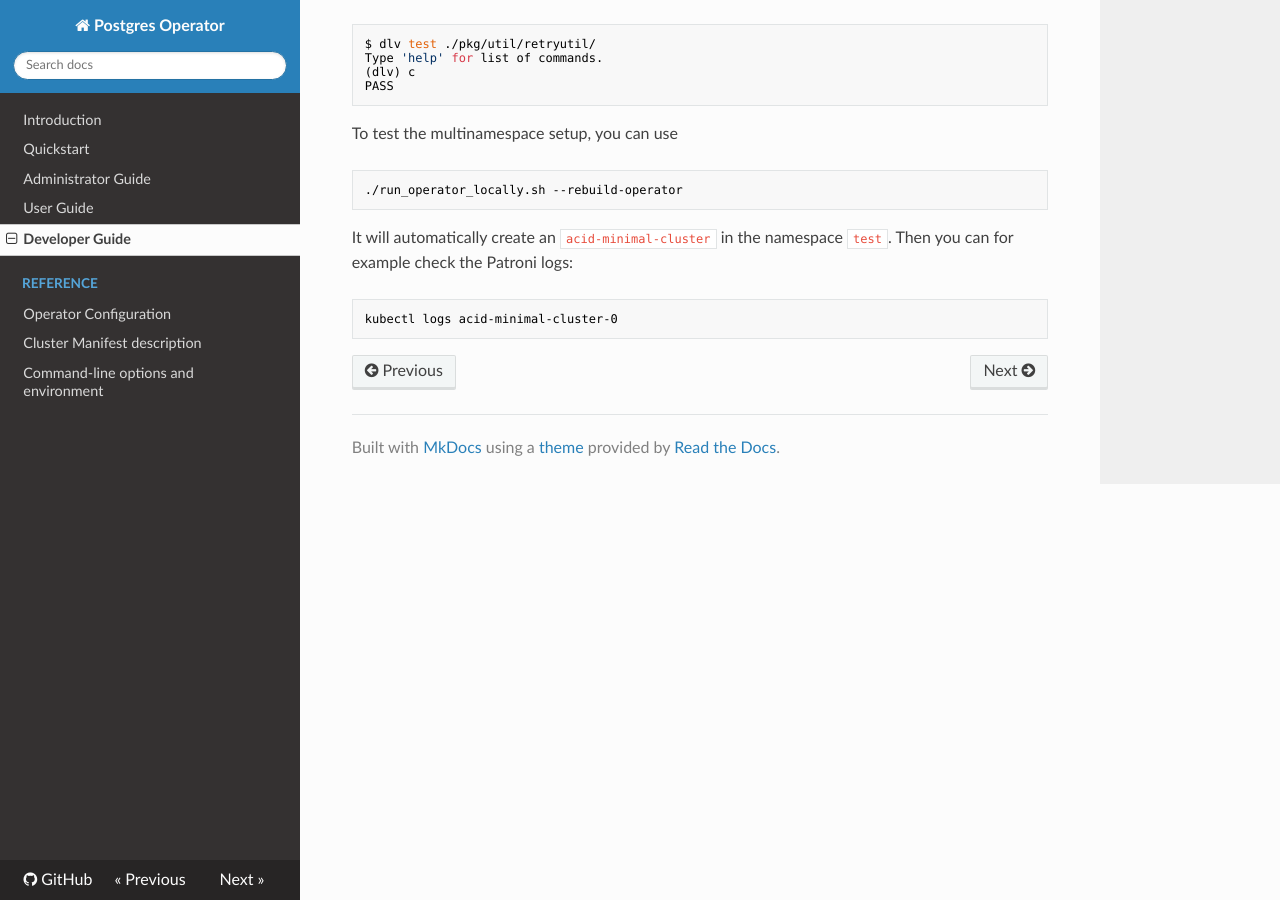
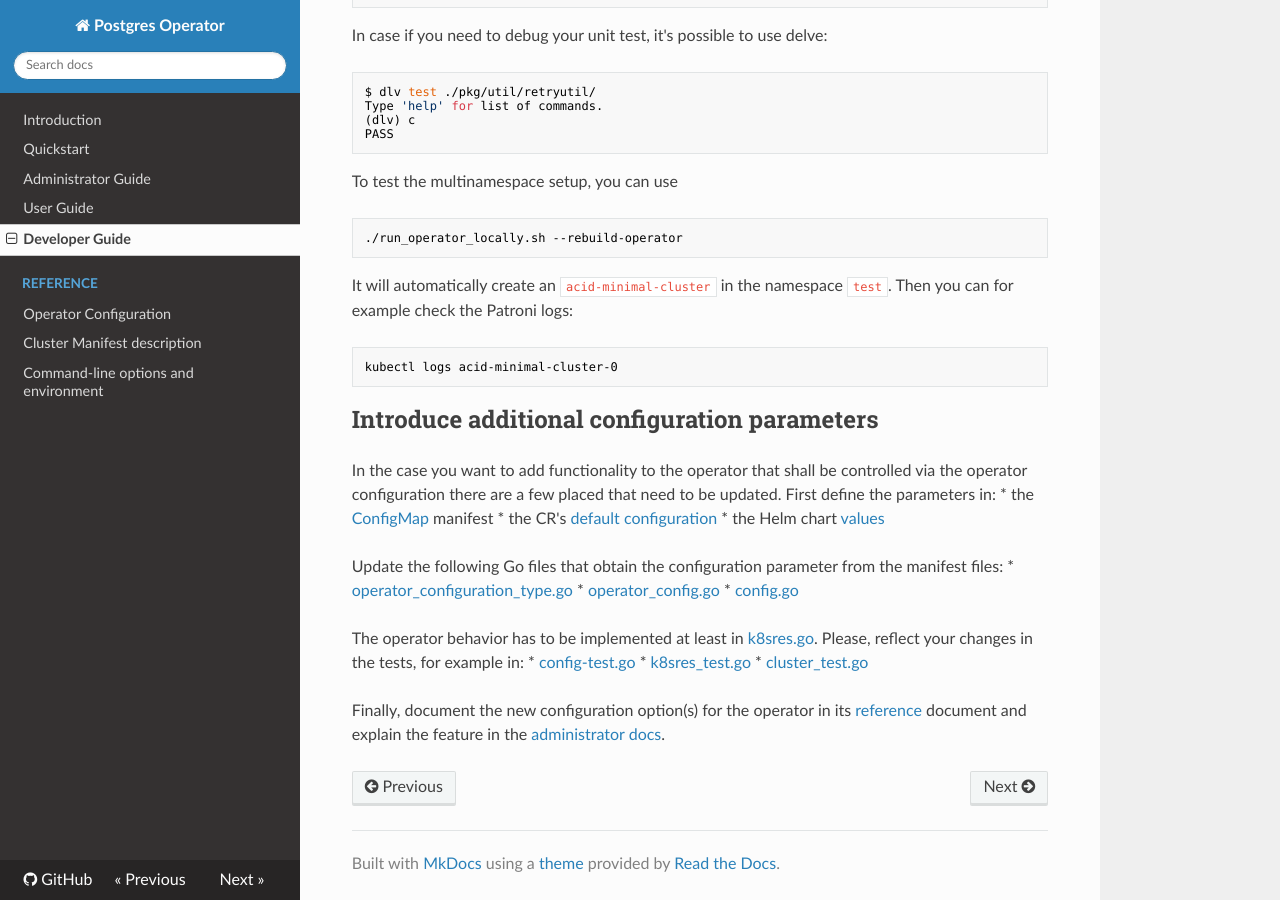
Before and after one commit to zalando/postgres-operator, an MkDocs documentation site: the page built from docs/developer.md, in a window 1280 px wide and 900 px high, scrolled down 5894 px. Built offline with MkDocs 1.6.1, drawn with Linux system fonts in a browser that asks for light colours; nearby versions of some CDN libraries; old or Windows-style settings are respelled for this version of MkDocs; some of the changed text lies outside the part shown.

Commit message:
add paragraph on how to extend operator configuration in dev docs

````diff
--- a/docs/developer.md
+++ b/docs/developer.md
@@ -10,7 +10,8 @@ After the installation, issue
     $ minikube start
 ```
 
-Note: if you are running on a Mac, you may also use Docker for Mac Kubernetes instead of a docker-machine.
+Note: if you are running on a Mac, you may also use Docker for Mac Kubernetes
+instead of a docker-machine.
 
 Once you have it started successfully, use [the quickstart
 guide](https://github.com/kubernetes/minikube#quickstart) in order to test your
@@ -79,7 +80,8 @@ cluster.
 
 ## Connect to PostgreSQL
 
-We can use the generated secret of the `postgres` robot user to connect to our `acid-minimal-cluster` master running in Minikube:
+We can use the generated secret of the `postgres` robot user to connect to our
+`acid-minimal-cluster` master running in Minikube:
 
 ```bash
     $ export HOST_PORT=$(minikube service acid-minimal-cluster --url | sed 's,.*/,,')
@@ -176,7 +185,12 @@ See comments there for minor issues that can sometimes broke the generation proc
 * [Code Generation for CustomResources](https://blog.openshift.com/kubernetes-deep-dive-code-generation-customresources/) - intro post on the topic
 * Code generation in [Prometheus](https://github.com/coreos/prometheus-operator) and [etcd](https://github.com/coreos/etcd-operator) operators
 
-To debug the generated API locally, use the [kubectl proxy](https://kubernetes.io/docs/tasks/access-kubernetes-api/http-proxy-access-api/) and `kubectl --v=8` log level to display contents of HTTP requests (run the operator itself with `--v=8` to log all REST API requests). To attach a debugger to the operator, use the `-outofcluster` option to run the operator locally on the developer's laptop (and not in a docker container).
+To debug the generated API locally, use the
+[kubectl proxy](https://kubernetes.io/docs/tasks/access-kubernetes-api/http-proxy-access-api/)
+and `kubectl --v=8` log level to display contents of HTTP requests (run the
+operator itself with `--v=8` to log all REST API requests). To attach a debugger
+to the operator, use the `-outofcluster` option to run the operator locally on
+the developer's laptop (and not in a docker container).
 
 # Debugging the operator
 
@@ -201,15 +215,15 @@ defaults to 4)
 * /workers/$id/logs - log of the operations performed by a given worker
 * /clusters/ - list of teams and clusters known to the operator
 * /clusters/$team - list of clusters for the given team
-* /clusters/$team/$namespace/$clustername - detailed status of the cluster, including the
-  specifications for CRD, master and replica services, endpoints and
-  statefulsets, as well as any errors and the worker that cluster is assigned
-  to.
-* /clusters/$team/$namespace/$clustername/logs/ - logs of all operations performed to the
-  cluster so far.
-* /clusters/$team/$namespace/$clustername/history/ - history of cluster changes triggered
-  by the changes of the manifest (shows the somewhat obscure diff and what
-  exactly has triggered the change)
+* /clusters/$team/$namespace/$clustername - detailed status of the cluster,
+  including the specifications for CRD, master and replica services, endpoints
+  and statefulsets, as well as any errors and the worker that cluster is
+  assigned to.
+* /clusters/$team/$namespace/$clustername/logs/ - logs of all operations
+  performed to the cluster so far.
+* /clusters/$team/$namespace/$clustername/history/ - history of cluster changes
+  triggered by the changes of the manifest (shows the somewhat obscure diff and
+  what exactly has triggered the change)
 
 The operator also supports pprof endpoints listed at the
 [pprof package](https://golang.org/pkg/net/http/pprof/), such as:
@@ -290,10 +304,38 @@ PASS
 ```
 
 To test the multinamespace setup, you can use
+
 ```
 ./run_operator_locally.sh --rebuild-operator
 ```
-It will automatically create an `acid-minimal-cluster` in the namespace `test`. Then you can for example check the Patroni logs:
+It will automatically create an `acid-minimal-cluster` in the namespace `test`.
+Then you can for example check the Patroni logs:
+
 ```
 kubectl logs acid-minimal-cluster-0
 ```
+
+## Introduce additional configuration parameters
+
+In the case you want to add functionality to the operator that shall be
+controlled via the operator configuration there are a few placed that need to
+be updated. First define the parameters in:
+* the [ConfigMap](../manifests/configmap.yaml) manifest
+* the CR's [default configuration](..manifests/postgresql-operator-default-configuration.yaml)
+* the Helm chart [values](../charts/postgres-operator/values.yaml)
+
+Update the following Go files that obtain the configuration parameter from the
+manifest files:
+* [operator_configuration_type.go](../pkg/apis/acid.zalan.do/v1/operator_configuration_type.go)
+* [operator_config.go](../pkg/controller/operator_config.go)
+* [config.go](../pkg/util/config/config.go)
+
+The operator behavior has to be implemented at least in [k8sres.go](../pkg/cluster/k8sres.go).
+Please, reflect your changes in the tests, for example in:
+* [config-test.go](../pkg/util/config/config-test.go)
+* [k8sres_test.go](../pkg/cluster/k8sres-test.go)
+* [cluster_test.go](../cluster/k8sres-test.go)
+
+Finally, document the new configuration option(s) for the operator in its
+[reference](reference/operator_parameters.md) document and explain the feature
+in the [administrator docs](administrator.md).
````
Also changed, not shown: other parts of docs/developer.md (+9 -2 lines).
